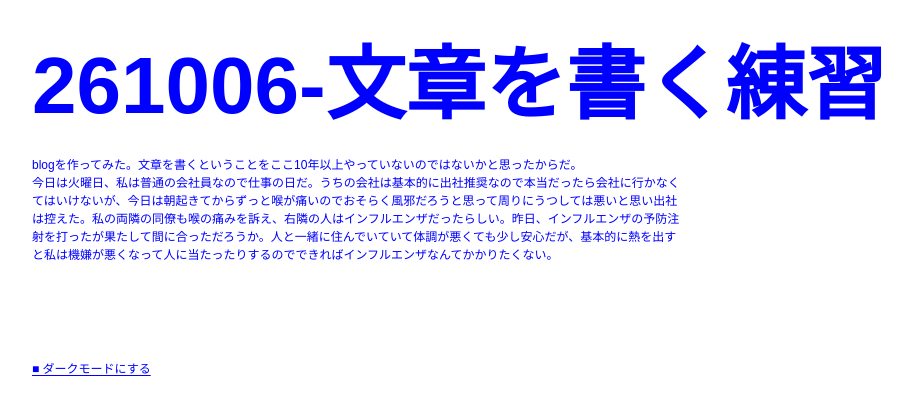
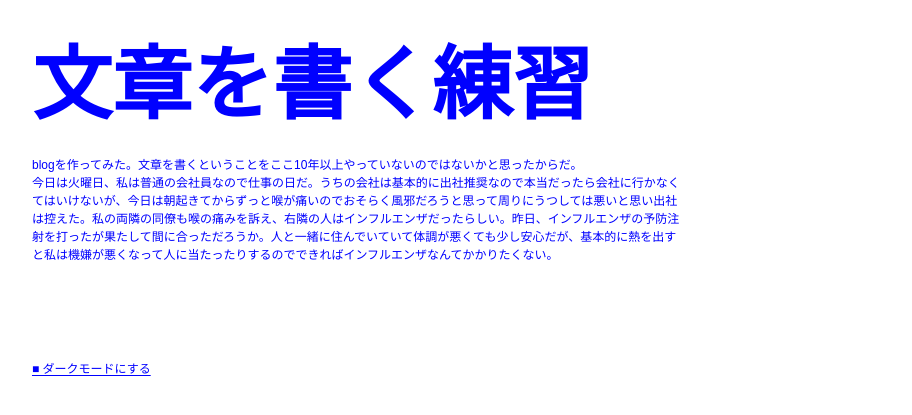
Before and after one commit to 69995/blog, a Jekyll site: the page built from index.html, in a window 1280 px wide. Shown: the top 415 px of the page, without its empty margins (8-920 px from the left). Built offline with Jekyll 4.4.1, drawn with Linux system fonts in a browser that asks for light colours; some web fonts are replaced; the list of posts is cut into pages by our own code.

Commit message:
Add files via upload

```diff
--- a/_config.yml
+++ b/_config.yml
@@ -21,11 +21,12 @@ plugins:
 paginate: 10
 paginate_path: "/page/:num/"
 
-# 記事のURL（例：/blog/2026/10/06/hello/）
+# 記事のURL（日記は /blog/261007/ の形。nikki フォルダのファイルごとに自動で決まります）
 permalink: /:year/:month/:day/:title/
 
 exclude:
   - README.md
+  - nikki
 
 # 記事には自動で記事用のレイアウトを使う
 defaults:
--- a/index.html
+++ b/index.html
@@ -4,7 +4,7 @@ layout: default
 <div class="stream">
   {% for post in paginator.posts %}
   <section class="post">
-    <h2 class="post-title"><a href="{{ post.url | relative_url }}">{{ post.date | date: "%y%m%d" }}-{{ post.title }}</a></h2>
+    <h2 class="post-title"><a href="{{ post.url | relative_url }}">{{ post.headline | default: post.title }}</a></h2>
     <div class="post-body">
 {{ post.content }}
     </div>
```
Also changed, not shown: README.md.
